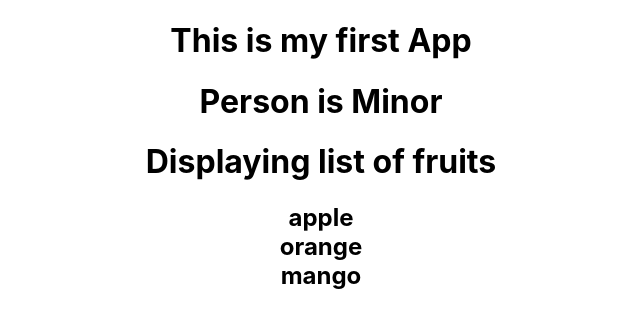
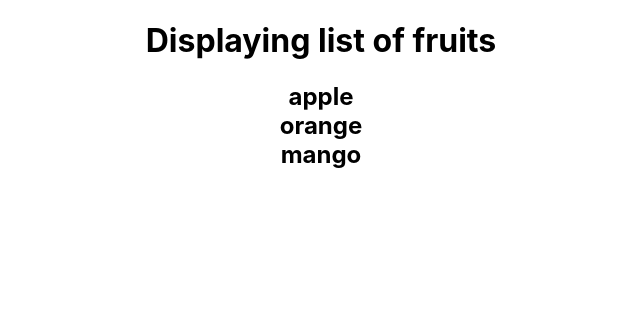
Before and after one commit to shaikjrizwana/primosoft-batch-1-training, a React (Create React App) app in the folder my-react-app/: page / in a window 1280 px wide. Shown: the top 328 px of the page, without its empty margins (319-959 px from the left). Built offline with nearby package versions, Linux system fonts and the light colour scheme.

Commit message:
feat: Event Handlers Description: we use all the event handlers like onMouseOver,onSubmit.

```diff
--- a/my-react-app/src/App.js
+++ b/my-react-app/src/App.js
@@ -2,19 +2,17 @@ import React, { Component } from "react";
 import "./App.css";
 
 class App extends Component {
+   onMouseOver(){
+    alert('Mouse is moved')
+  }
   render() {
-    const age = 17;
-    const major = "Person is Major";
-    const minor = "Person is Minor";
     const fruits = ["apple", "orange", "mango"];
     return (
       <div className="App">
-        <h1>This is my first App</h1>
-        <h1> {age > 18 ? major : minor} </h1>
         <h1>Displaying list of fruits</h1>
         <h2>
           {fruits.map(fruit => {
-            return <div>{fruit}</div>;
+            return <div key={fruit} onMouseOver={this.onMouseOver}> {fruit}</div>
           })}
         </h2>
       </div>
```
